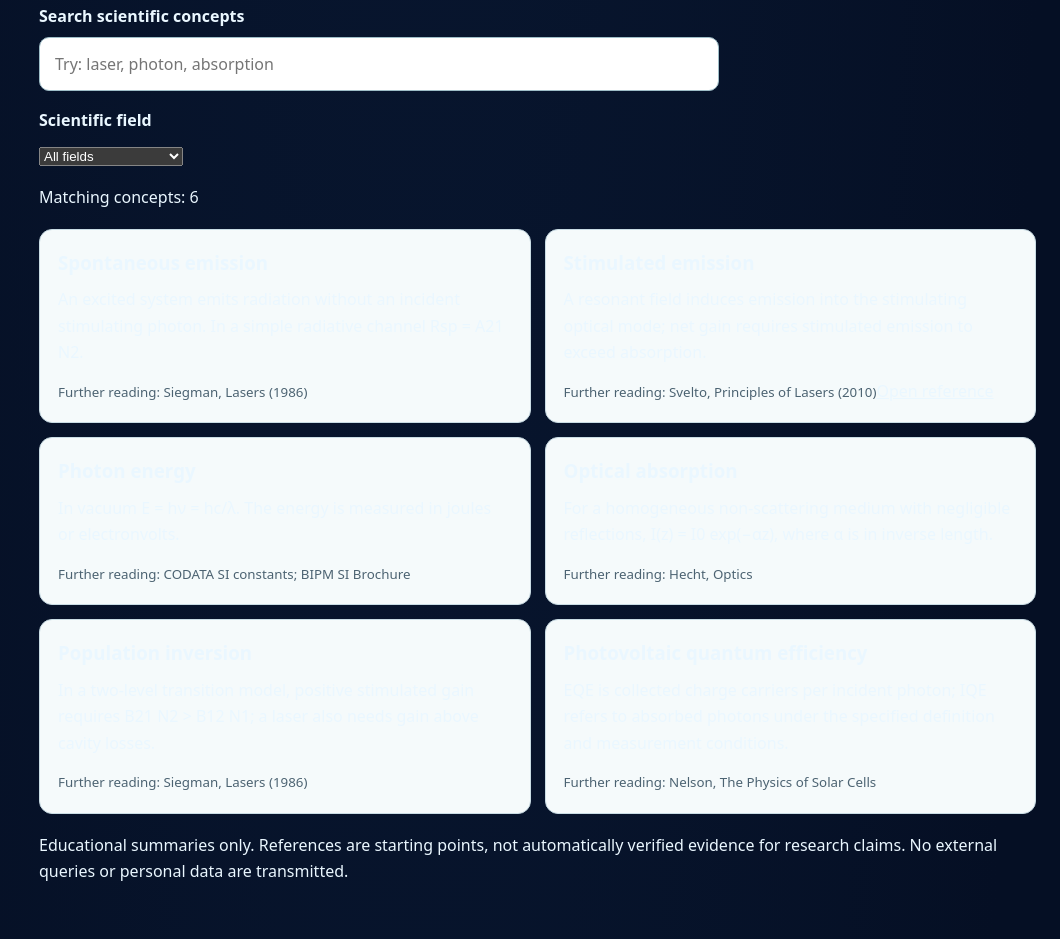
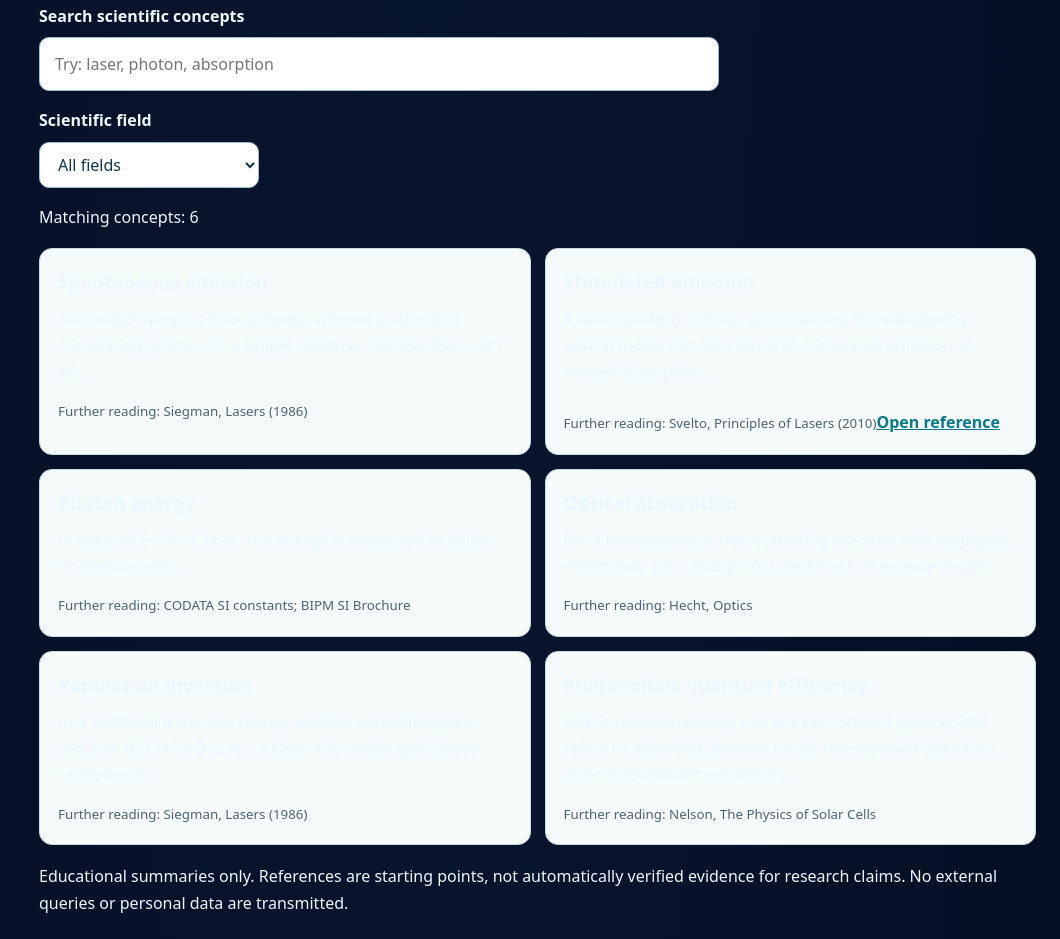
Before and after one commit to ahay20004/LASERSTONE, a plain HTML site: page cloud/site/index.html in a window 1280 px wide. Shown: the part 6826-7765 px from the top of the page, without its empty margins (220-1280 px from the left). Drawn offline with Linux system fonts and the light colour scheme.

Commit message:
Style scientific domain filter and source links

```diff
--- a/cloud/site/style.css
+++ b/cloud/site/style.css
@@ -106,3 +106,5 @@ footer{background:#030c1c;border-top:1px solid #126da7;color:#a7cee2}
 
 /* Curated knowledge-library search */
 .knowledge-library{border-top:1px solid #d8e6ed}.knowledge-library label{display:block;font-weight:650;margin:16px 0 8px}.knowledge-library input[type=search]{box-sizing:border-box;width:100%;max-width:680px;border:1px solid #9ebdc7;border-radius:10px;padding:13px 15px;font:inherit;color:#12354a;background:#fff}.library-results{display:grid;grid-template-columns:repeat(2,minmax(0,1fr));gap:14px;margin:18px 0}.library-entry{border:1px solid #c9dce4;border-radius:13px;padding:18px;background:#f5fafb}.library-entry h3{margin:0 0 8px}.library-entry p{margin:0 0 12px}.library-entry small{color:#4c6372}@media(max-width:700px){.library-results{grid-template-columns:1fr}}
+
+.knowledge-library select{display:block;font:inherit;border:1px solid #9ebdc7;border-radius:10px;padding:10px 14px;min-width:220px;max-width:100%;background:white;color:#12354a}.library-entry a{display:inline-block;margin-top:12px;color:#08798a;font-weight:650}
```
